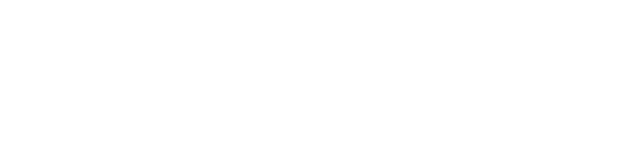
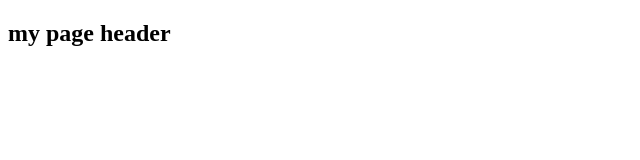
Before and after one commit to rahilbopche/gitdemo, a plain HTML site: page Desktop/Gitdemo/index.html in a window 1280 px wide. Shown: the whole page, without its empty margins (0-640 px from the left). Drawn offline with Linux system fonts and the light colour scheme.

Commit message:
index.html added

```diff
--- a/Desktop/Gitdemo/index.html
+++ b/Desktop/Gitdemo/index.html
@@ -7,6 +7,6 @@
     <title>Document</title>
 </head>
 <body>
-
+    <h2>my page header</h2>
 </body>
 </html>
```
